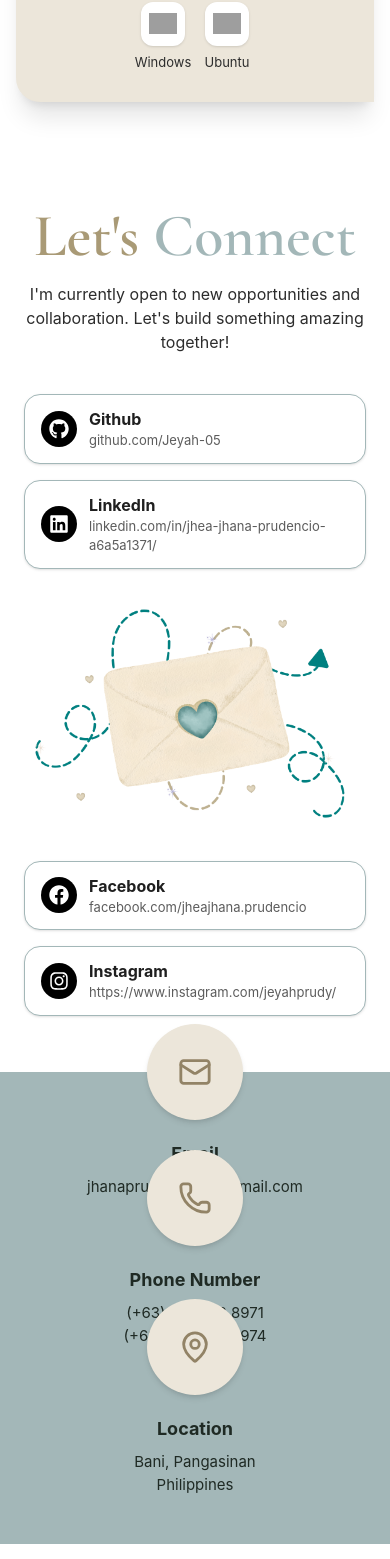
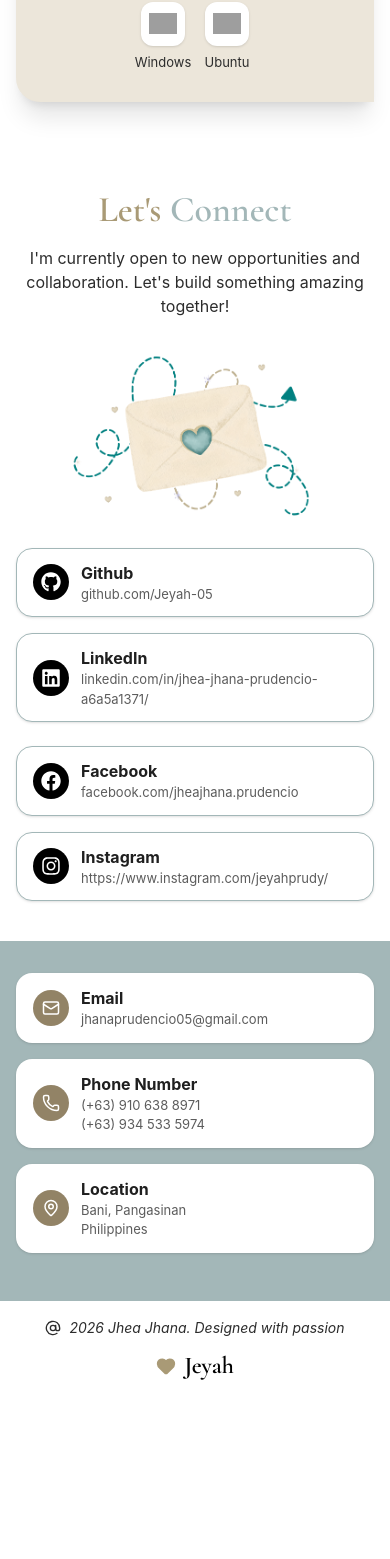
Before and after one commit to Jeyah-05/My-Portfolio-Website, a React (Vite) app in the folder my-portfolio-website/: page / in a window 390 px wide. Shown: the part 6558-8117 px from the top of the page. After the commit the page ends 7956 px from the top, so only its background shows below. Built offline with nearby package versions, Linux system fonts and the light colour scheme; grey boxes are pictures that could not be loaded.

Commit message:
Responsive for Contact

```diff
--- a/my-portfolio-website/src/components/Contact.jsx
+++ b/my-portfolio-website/src/components/Contact.jsx
@@ -53,6 +53,22 @@ const SocialCard = ({ icon, label, detail, href }) => (
     </a>
 );
 
+const InfoCard = ({ icon, label, children }) => (
+    <div className="flex items-center gap-3 rounded-2xl border border-white/40 dark:border-black/20 bg-white dark:bg-[#151614] px-4 py-3 shadow-sm">
+        <div className="w-9 h-9 shrink-0 rounded-full bg-[#928366] dark:bg-[#c9b98f] text-white dark:text-black flex items-center justify-center">
+            {icon}
+        </div>
+        <div className="min-w-0 text-left">
+            <h3 className="font-bold text-[#1f1f1f] dark:text-white">
+                {label}
+            </h3>
+            <div className="text-[13px] text-[#5c5c5c] dark:text-[#a0a0a0] break-words">
+                {children}
+            </div>
+        </div>
+    </div>
+);
+
 const Contact = () => {
     return (
         <section
@@ -60,22 +76,22 @@ const Contact = () => {
             className="w-full bg-white dark:bg-black text-black dark:text-white transition-colors duration-300 scroll-mt-10"
         >
             {/* TOP */}
-            <div className="px-6 pt-16 pb-14">
+            <div className="px-4 sm:px-6 pt-12 sm:pt-16 pb-10 sm:pb-14">
                 <div className="max-w-6xl mx-auto">
 
                     {/* heading */}
-                    <div className="text-center mb-10">
-                        <h2 className="font-display text-6xl font-bold">
+                    <div className="text-center mb-8 sm:mb-10">
+                        <h2 className="font-display text-4xl sm:text-5xl lg:text-6xl font-bold">
                             <span className="text-[#a99a76] dark:text-[#c9b98f]">Let's</span>{" "}
                             <span className="text-[#a3b7b8] dark:text-[#8fa8a9]">Connect</span>
                         </h2>
-                        <p className="mt-4 text-[#2c2c2c] dark:text-[#d8d8d8]">
+                        <p className="mt-4 text-[#2c2c2c] dark:text-[#d8d8d8] px-2 sm:px-0">
                             I'm currently open to new opportunities and collaboration. Let's build something amazing together!
                         </p>
                     </div>
 
                     {/* socials */}
-                    <div className="grid grid-cols-1 lg:grid-cols-[300px_1fr_300px] gap-8 items-center">
+                    <div className="grid grid-cols-1 lg:grid-cols-[300px_1fr_300px] gap-6 sm:gap-8 items-center">
 
                         {/* LEFT socials */}
                         <div className="flex flex-col gap-4">
@@ -85,11 +101,11 @@ const Contact = () => {
                         </div>
 
                         {/* CENTER */}
-                        <div className="flex justify-center">
+                        <div className="flex justify-center order-first lg:order-none">
                             <img
                                 src={connectImg}
                                 alt="Let's connect illustration"
-                                className="w-full max-w-[380px] object-contain select-none"
+                                className="w-full max-w-[260px] sm:max-w-[320px] lg:max-w-[380px] object-contain select-none"
                                 draggable="false"
                             />
                         </div>
@@ -105,8 +121,32 @@ const Contact = () => {
             </div>
 
             {/* BOTTOM */}
-<div className="bg-[#a3b7b8] dark:bg-[#3d4a4b] pt-12 pb-12 px-6 transition-colors duration-300">
-    <div className="max-w-5xl mx-auto grid grid-cols-1 sm:grid-cols-3 gap-12 text-center">
+<div className="bg-[#a3b7b8] dark:bg-[#3d4a4b] pt-8 sm:pt-12 pb-12 px-4 sm:px-6 transition-colors duration-300">
+
+    {/* Mobile */}
+    <div className="sm:hidden max-w-md mx-auto flex flex-col gap-4">
+        <InfoCard icon={<Mail size={18} />} label="Email">
+            <a href="mailto:jhanaprudencio05@gmail.com" className="hover:underline break-all">
+                jhanaprudencio05@gmail.com
+            </a>
+        </InfoCard>
+
+        <InfoCard icon={<Phone size={18} />} label="Phone Number">
+            <a href="tel:+639106388971" className="hover:underline block">
+                (+63) 910 638 8971
+            </a>
+            <a href="tel:+639345335974" className="hover:underline block">
+                (+63) 934 533 5974
+            </a>
+        </InfoCard>
+
+        <InfoCard icon={<MapPin size={18} />} label="Location">
+            <p>Bani, Pangasinan</p>
+            <p>Philippines</p>
+        </InfoCard>
+    </div>
+
+    <div className="hidden sm:grid max-w-5xl mx-auto sm:grid-cols-3 gap-12 text-center">
 
         {/* Email */}
         <div className="flex flex-col items-center">
--- a/my-portfolio-website/src/components/Footer.jsx
+++ b/my-portfolio-website/src/components/Footer.jsx
@@ -2,20 +2,20 @@ import { AtSign, Heart } from "lucide-react";
 
 const Footer = () => {
     return (
-        <footer className="w-full bg-white dark:bg-[#3d4a4b] border-t border-white dark:border-[#2c2b26] px-6 sm:px-10 py-3 transition-colors duration-300">
-            <div className="max-w-6xl mx-auto flex items-center justify-between flex-wrap gap-3">
+        <footer className="w-full bg-white dark:bg-[#3d4a4b] border-t border-white dark:border-[#2c2b26] px-4 sm:px-10 py-4 sm:py-3 transition-colors duration-300">
+            <div className="max-w-6xl mx-auto flex items-center justify-center sm:justify-between flex-wrap gap-3 text-center sm:text-left">
 
                 {/* copyright */}
-                <div className="italic flex items-center gap-2 text-[#2c2c2c] dark:text-[#d8d8d8]">
-                    <AtSign size={16} className="text-[#2c2c2c] dark:text-[#d8d8d8]" />
+                <div className="italic flex items-center gap-2 text-sm sm:text-base text-[#2c2c2c] dark:text-[#d8d8d8]">
+                    <AtSign size={16} className="text-[#2c2c2c] dark:text-[#d8d8d8] shrink-0" />
                     <span>2026 Jhea Jhana. Designed with passion</span>
                 </div>
 
                 {/* wordmark */}
                 <a
-                    className="font-display flex items-center gap-2 text-4xl dark:text-white font-bold"
+                    className="font-display flex items-center gap-2 text-2xl sm:text-3xl lg:text-4xl dark:text-white font-bold"
                 >
-                    <Heart className="w-7 h-7 fill-[#a99a76] text-[#a99a76]" />
+                    <Heart className="w-5 h-5 sm:w-6 sm:h-6 lg:w-7 lg:h-7 fill-[#a99a76] text-[#a99a76]" />
                     <span>Jeyah</span>
                 </a>
             </div>
--- a/my-portfolio-website/src/components/Navbar.jsx
+++ b/my-portfolio-website/src/components/Navbar.jsx
@@ -53,7 +53,7 @@ const Navbar = () => {
     };
 
     return (
-        <header className="sticky top-0 z-50 bg-white/90 dark:bg-black backdrop-blur-md border-b border-gray-100">
+        <header className="sticky top-0 z-50 bg-white/90 dark:bg-black backdrop-blur-md border-b border-gray-100 dark:border-gray-900">
             <nav className="max-w-8xl mx-auto flex items-center justify-between px-4 sm:px-8 lg:px-15 py-4 sm:py-5">
                 { /* logo */}
                 <a
```
